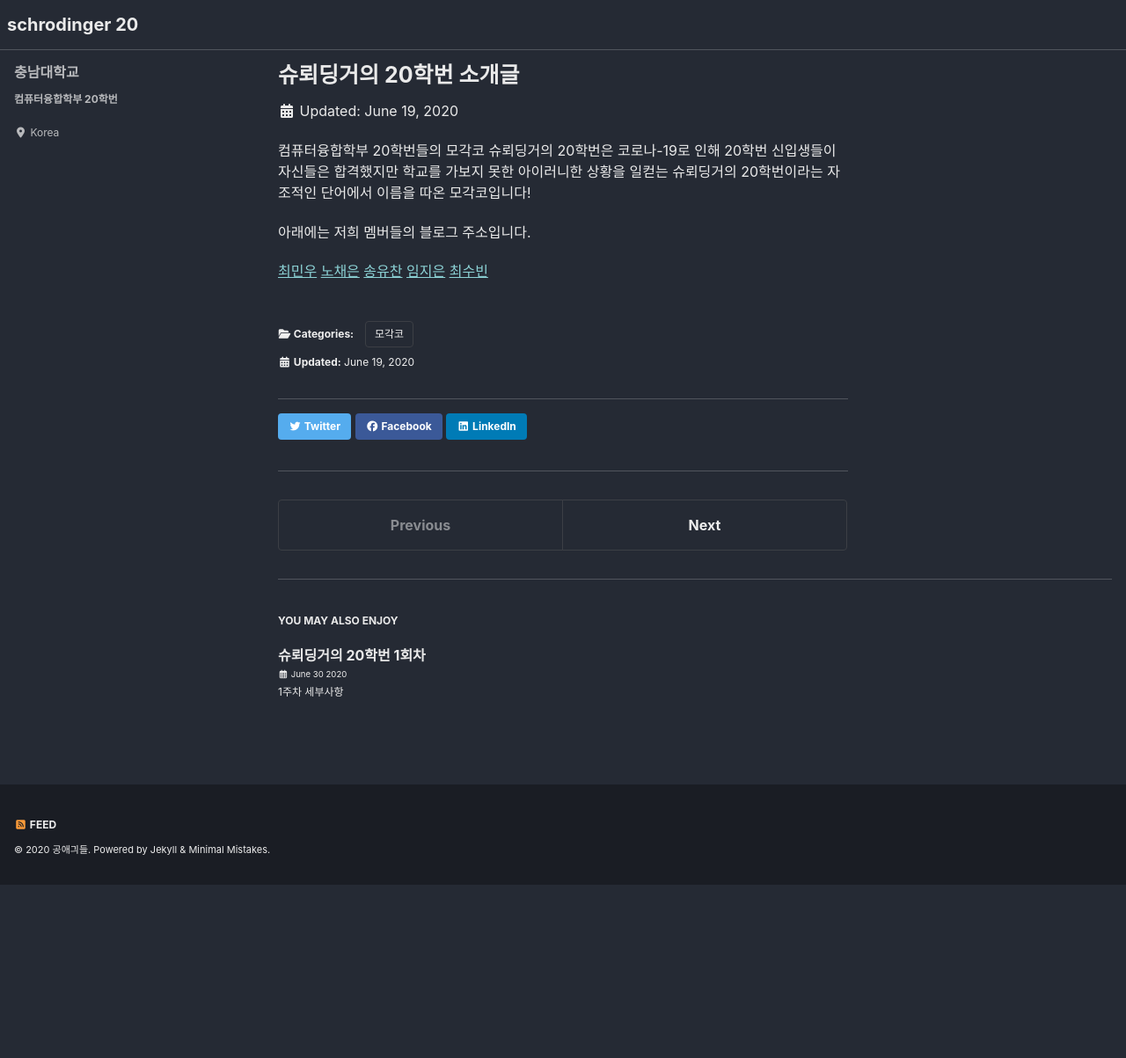
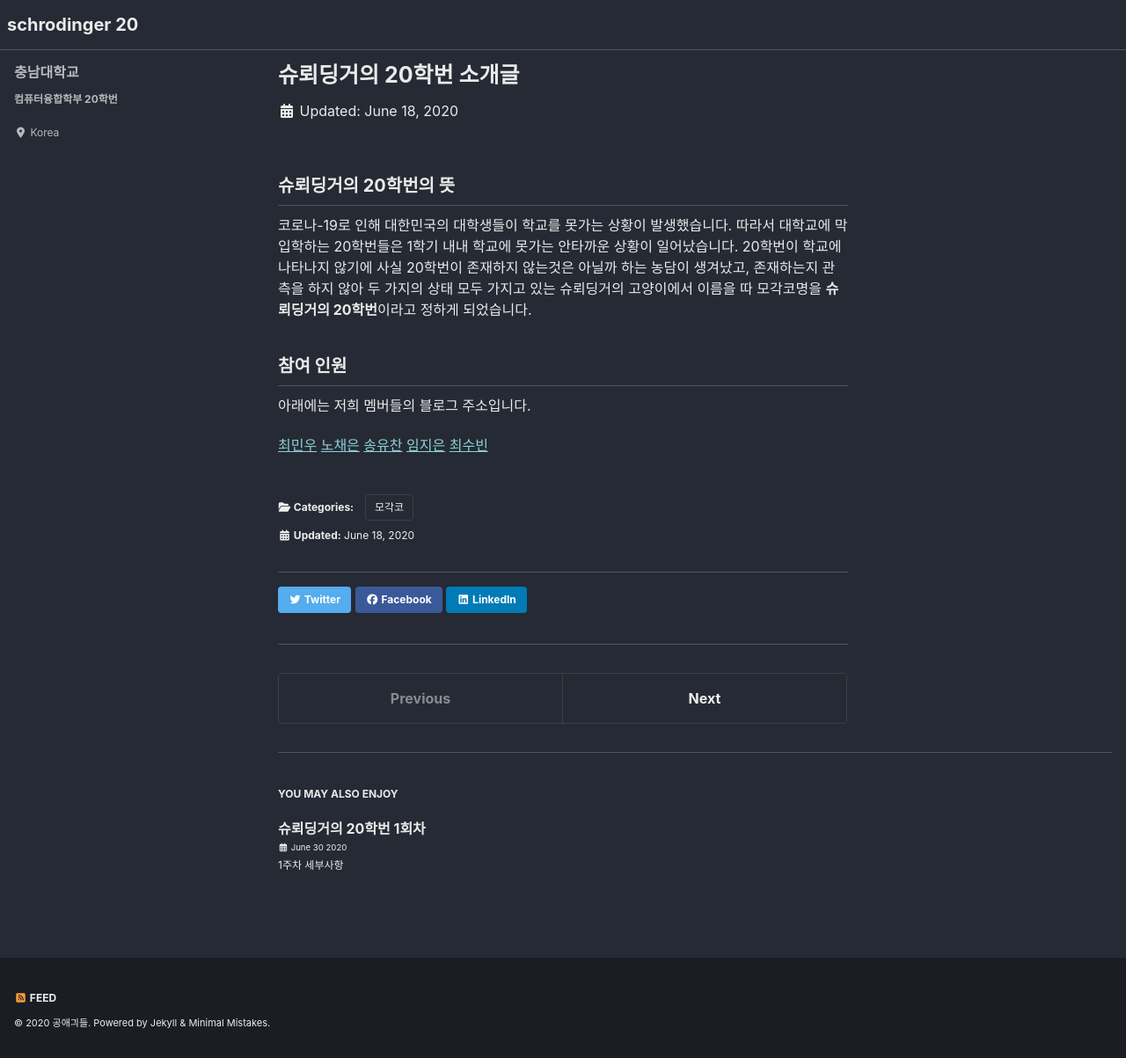
Before and after one commit to schrodinger-20/schrodinger-20.github.io, a Jekyll site: the page built from _posts/2020-06-18-처음.md, in a window 1280 px wide. Shown: the whole page at 88% size. Built offline with Jekyll 4.4.1, drawn with Linux system fonts in a browser that asks for light colours; cached includes are drawn as plain includes; nearby versions of some CDN libraries; before the commit the page ends 1006 px from its top, so only the background shows below that.

Commit message:
설명 수정

```diff
--- a/_posts/2020-06-18-처음.md
+++ b/_posts/2020-06-18-처음.md
@@ -1,10 +1,17 @@
 ---
 title: "슈뢰딩거의 20학번 소개글"
-date: 2020-06-18 20:41:28 -0400
+description: 저희 모각코 소모임의 소개내용입니다
 categories: 모각코
 ---
-컴퓨터융합학부 20학번들의 모각코 슈뢰딩거의 20학번은 코로나-19로 인해 20학번 신입생들이 자신들은 합격했지만 학교를 가보지 못한 아이러니한 상황을 일컫는 슈뢰딩거의 20학번이라는 자조적인 단어에서 이름을 따온 모각코입니다!
+## 슈뢰딩거의 20학번의 뜻
+코로나-19로 인해 대한민국의 대학생들이 학교를 못가는 상황이 발생했습니다.
+따라서 대학교에 막 입학하는 20학번들은 1학기 내내 학교에 못가는 안타까운 상황이 일어났습니다.
+20학번이 학교에 나타나지 않기에 사실 20학번이 존재하지 않는것은 아닐까 하는 농담이 생겨났고,
+존재하는지 관측을 하지 않아 두 가지의 상태 모두 가지고 있는 슈뢰딩거의 고양이에서 이름을 따
+모각코명을 **슈뢰딩거의 20학번**이라고 정하게 되었습니다.
 
+
+## 참여 인원
 아래에는 저희 멤버들의 블로그 주소입니다.
 
 [최민우][dandalf]
```
Also changed, not shown: _posts/2020-06-30-1회.md (+2 -3 lines).
